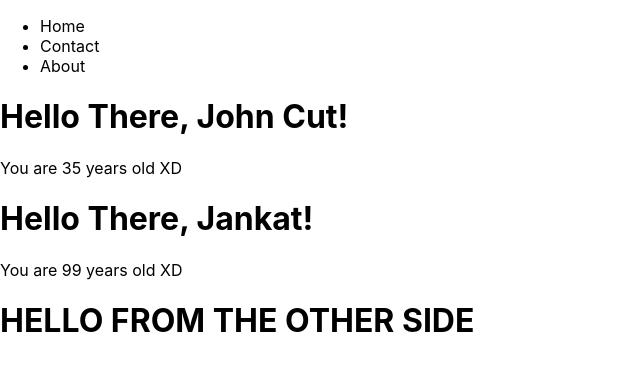
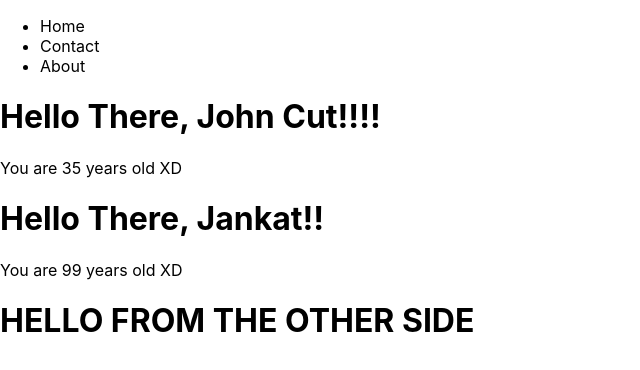
Before and after one commit to JohnCut/reactjs-practice, a React (Create React App) app: page / in a window 1280 px wide. Shown: the top 370 px of the page, without its empty margins (0-640 px from the left). Built offline with nearby package versions, Linux system fonts and the light colour scheme.

Commit message:
repeat() function
- Repeat the string for a giving number with repeat() func.

```diff
--- a/src/App.js
+++ b/src/App.js
@@ -7,8 +7,8 @@ function App() {
   return (
     <div>
       <Navbar />
-      <Greeter name="John Cut" age="35" />
-      <Greeter name="Jankat" />
+      <Greeter name="John Cut" age="35" excitement={4} />
+      <Greeter name="Jankat" excitement={2} />
       <h1>HELLO FROM THE OTHER SIDE</h1>
     </div>
   );
--- a/src/Greeter.js
+++ b/src/Greeter.js
@@ -1,9 +1,12 @@
 import React from "react";
 
-function Greeter({ name, age = 99 }) {
+function Greeter({ name, excitement = 1, age = 99 }) {
   return (
     <>
-      <h1>Hello There, {name}!</h1>
+      <h1>
+        Hello There, {name}
+        {"!".repeat(excitement)}{" "}
+      </h1>
       <p>You are {age} years old XD</p>
     </>
   );
```
